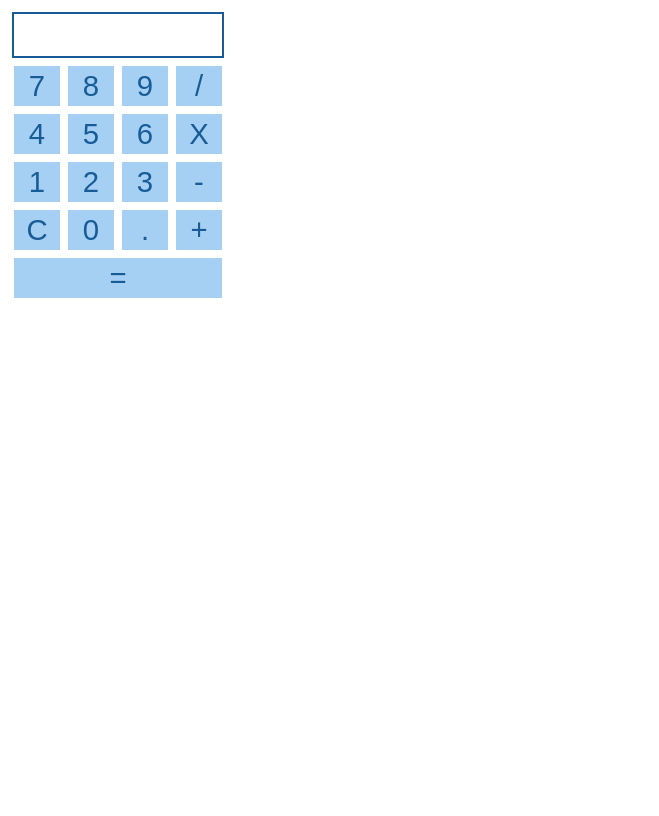
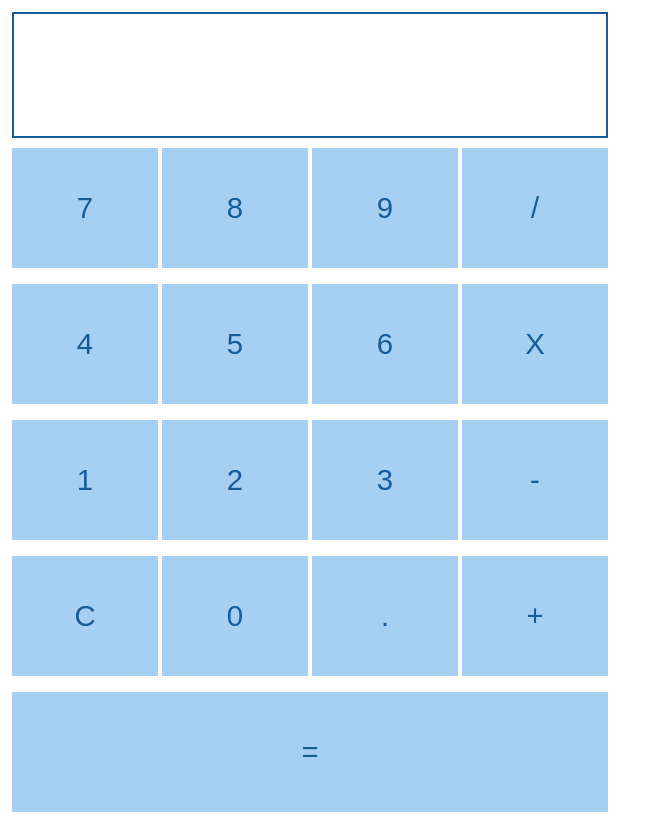
Before and after one commit to ToniBlaze/Epicode, a plain HTML site: page Lezione-10/index.html in a window 1280 px wide. Shown: the whole page, without its empty margins (0-659 px from the left). Drawn offline with Linux system fonts and the light colour scheme.

Commit message:
esercizio M2L1

```diff
--- a/Lezione-10/index.html
+++ b/Lezione-10/index.html
@@ -11,36 +11,36 @@
 </head>
 
 <body>
-    <div class="content">
-        <input type="text" name="display" id="operazioni" readonly="readonly" class="display" />
-    </div>
-    <div class="content">
-        <div class="content">
-            <input type="submit" id="7" value="7" onclick="n(this.id)" class="tasto">
-            <input type="submit" id="8" value="8" onclick="n(this.id)" class="tasto">
-            <input type="submit" id="9" value="9" onclick="n(this.id)" class="tasto">
-            <input type="submit" id="/" value="/" onclick="n(this.id)" class="tasto">
+    <div class="calculator-body">
+        <div class="row">
+            <input type="text" name="display" id="operazioni" readonly="readonly" class="display" />
         </div>
-        <div class="content">
-            <input type="submit" id="4" value="4" onclick="n(this.id)" class="tasto">
-            <input type="submit" id="5" value="5" onclick="n(this.id)" class="tasto">
-            <input type="submit" id="6" value="6" onclick="n(this.id)" class="tasto">
-            <input type="submit" id="*" value="X" onclick="n(this.id)" class="tasto">
+        <div class="row">
+            <button value="7" onclick="pass(this.value)" class="key">7</button>
+            <button value="8" onclick="pass(this.value)" class="key">8</button>
+            <button value="9" onclick="pass(this.value)" class="key">9</button>
+            <button value="/" onclick="pass(this.value)" class="key">/</button>
         </div>
-        <div class="content">
-            <input type="submit" id="1" value="1" onclick="n(this.id)" class="tasto">
-            <input type="submit" id="2" value="2" onclick="n(this.id)" class="tasto">
-            <input type="submit" id="3" value="3" onclick="n(this.id)" class="tasto">
-            <input type="submit" id="-" value="-" onclick="n(this.id)" class="tasto">
+        <div class="row">
+            <button value="4" onclick="pass(this.value)" class="key">4</button>
+            <button value="5" onclick="pass(this.value)" class="key">5</button>
+            <button value="6" onclick="pass(this.value)" class="key">6</button>
+            <button value="*" onclick="pass(this.value)" class="key">X</button>
         </div>
-        <div class="content">
-            <input type="submit" value="C" onclick="cancella()" class="tasto">
-            <input type="submit" id="0" value="0" onclick="n(this.id)" class="tasto">
-            <input type="submit" id="." value="." onclick="n(this.id)" class="tasto">
-            <input type="submit" id="+" value="+" onclick="n(this.id)" class="tasto">
+        <div class="row">
+            <button value="1" onclick="pass(this.value)" class="key">1</button>
+            <button value="2" onclick="pass(this.value)" class="key">2</button>
+            <button value="3" onclick="pass(this.value)" class="key">3</button>
+            <button value="-" onclick="pass(this.value)" class="key">-</button>
         </div>
-        <div class="content">
-            <button value="=" onclick="operazione()" class="uguale tasto">=</button>
+        <div class="row">
+            <button onclick="cancella()" class="key">C</button>
+            <button value="0" onclick="pass(this.value)" class="key">0</button>
+            <button value="." onclick="pass(this.value)" class="key">.</button>
+            <button value="+" onclick="pass(this.value)" class="key">+</button>
+        </div>
+        <div class="row">
+            <button value="=" onclick="calc()" class="uguale key">=</button>
         </div>
     </div>
 
--- a/Lezione-10/main.js
+++ b/Lezione-10/main.js
@@ -1,8 +1,8 @@
-function n(dato){
-    document.getElementById("operazioni").value += dato;
+function pass(elem){
+    document.getElementById("operazioni").value += elem;
  }
 
- function operazione() {
+ function calc() {
  document.getElementById("operazioni").value = eval(document.getElementById("operazioni").value);
  }
 
--- a/Lezione-10/style.css
+++ b/Lezione-10/style.css
@@ -1,24 +1,37 @@
-.content {
+.calculator-body{
+    display: flex;
+    flex-direction: column;
+    justify-content: space-between;
+    width:600px;
+    height: 800px;
+
+}
+.row {
     margin-left: 2px;
+    display: flex;
+    width: 100%;
+    justify-content: space-between;
+    height: 15%;
+
 }
-.tasto {
+.key {
     background-color: #a5cff3 ;
     color: #175c97;
     font-size: 22pt;
     border: none;
     margin: 4px 2px;
-    height: 40px;
-width: 46px;
+    height: 100%;
+width: 25%;
 }
 .display {
     background: none;
     color: #175c97;
-    font-size: 24pt;
+    font-size: 48pt;
     border: #175c97 solid 2px;
     margin: 4px 2px;
-    width: 204px;
-    height: 40px;
+    width: 100%;
+    height: 100%;
 }
 .uguale {
-    width: 208px;
+    width: 100%;
 }
```
Also changed, not shown: Lezione-10/esercizio-M2L1/W1-P1.md (added, +7 -0 lines).
